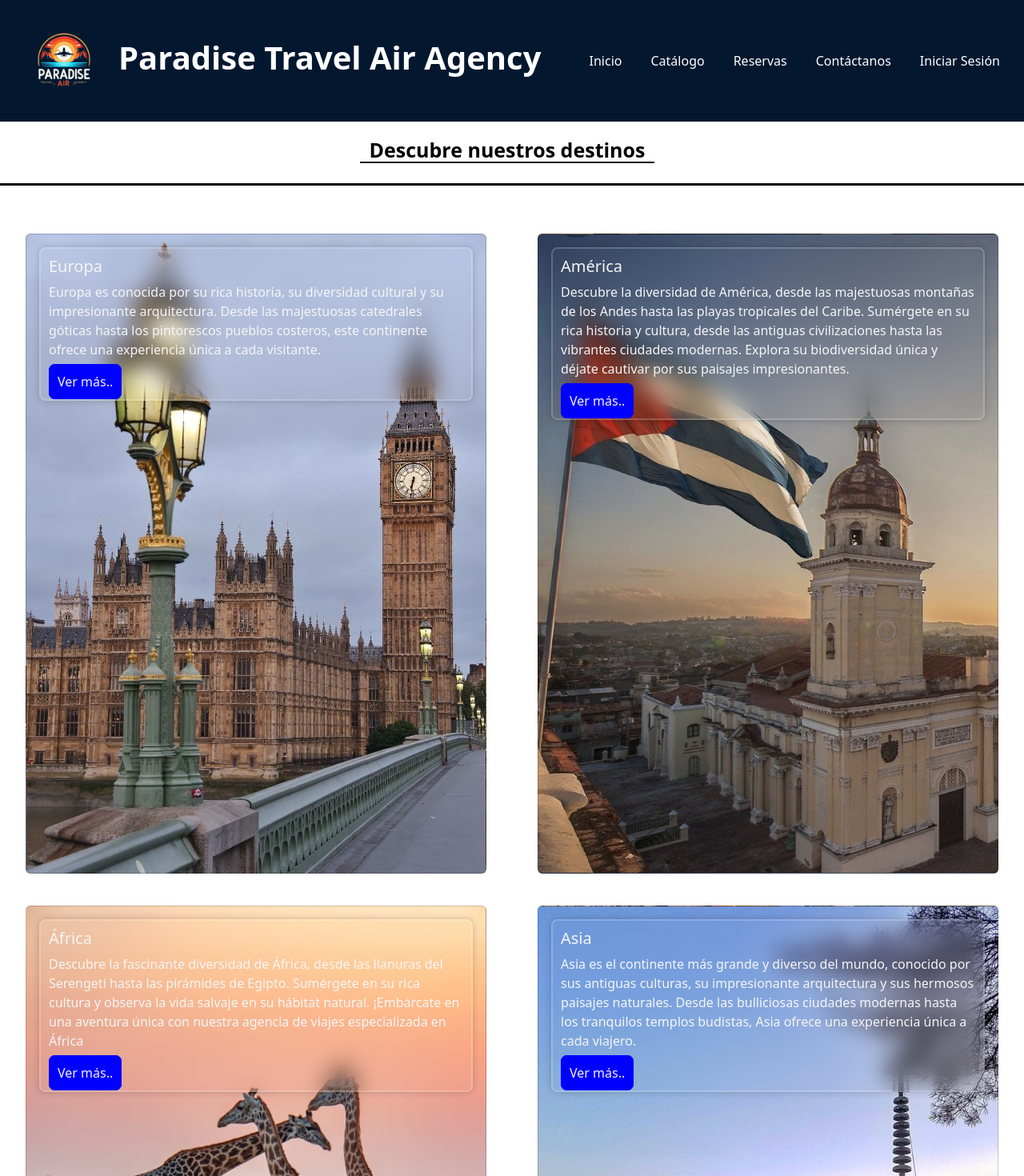
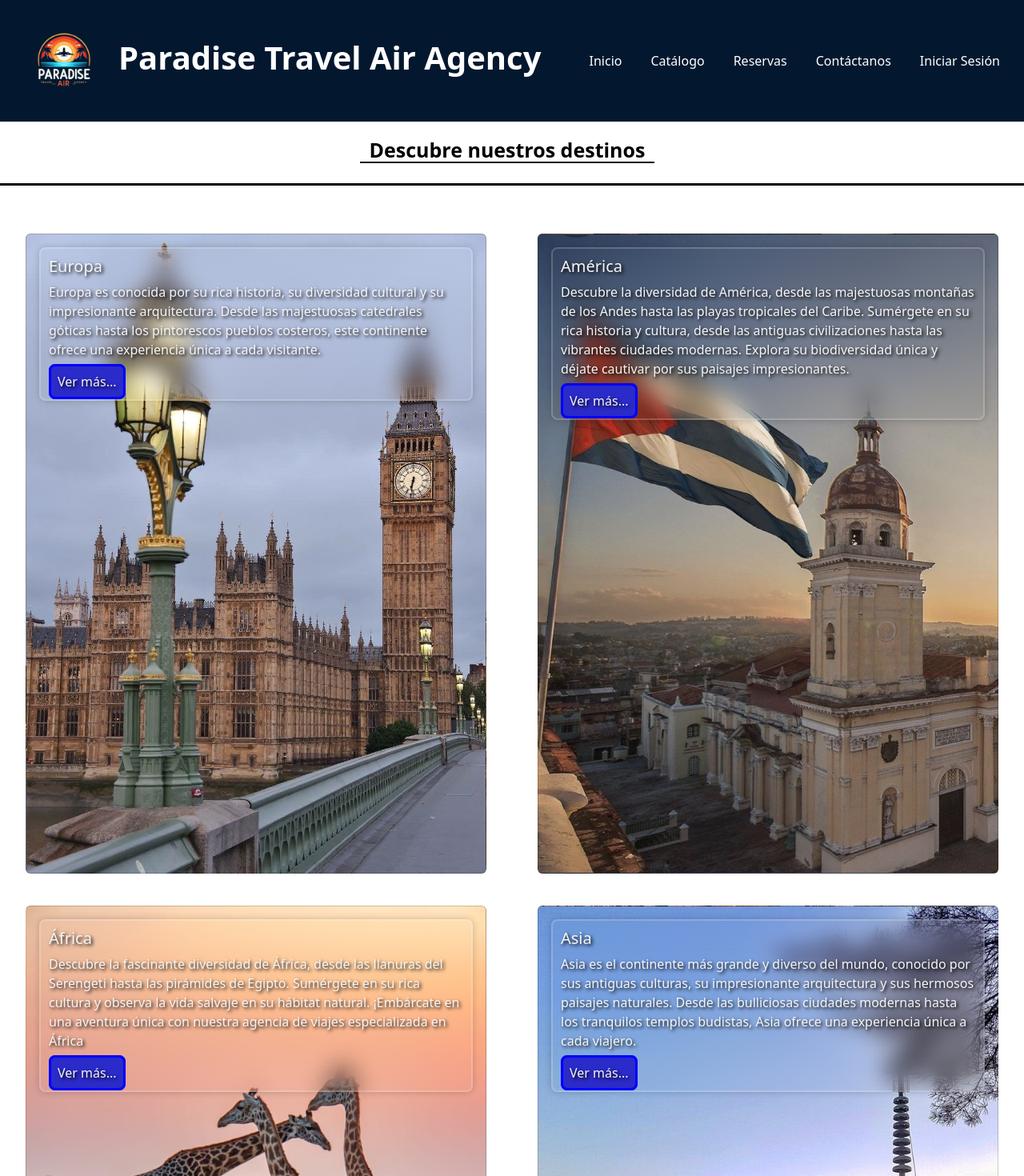
Before and after one commit to nicolascastellanosmena/Agencia-De-Viaje, an Angular app in the folder AgenciaViaje/: page /catalogo in a window 1280 px wide. Shown: the top 1470 px of the page at 80% size. Built offline with nearby package versions, Linux system fonts and the light colour scheme.

Commit message:
Se han corregido errores de estilos y ortográficos, se ha fihado el footer para que no se suba al hacer un zoom out.

```diff
--- a/AgenciaViaje/src/app/component/cards/cards.component.css
+++ b/AgenciaViaje/src/app/component/cards/cards.component.css
@@ -19,6 +19,7 @@ text-decoration: none;
     border: 2px solid rgba(255,255,255,.2);
     backdrop-filter: blur(15px);
     box-shadow: 0 0 10px rgba(0,0,0,.2);
+    text-shadow: 2px 2px 4px rgba(0, 0, 0, 1);
 }
 
 .transparente:hover{
@@ -90,12 +91,14 @@ text-decoration: none;
     border: solid;
     border-radius: 8px;
     padding: 8px;
-    background-color: blue;
+    background-color: rgb(43, 43, 202);
     color: whitesmoke;
     border-color: blue;
 }
 
 #vermas:hover{
+    background-color: rgb(39, 39, 160);
+    border-color: rgb(37, 37, 131);
 
-    color: black;
+    color: #FFD700;
 }
--- a/AgenciaViaje/src/app/component/cards/cards.component.html
+++ b/AgenciaViaje/src/app/component/cards/cards.component.html
@@ -9,14 +9,13 @@
                         <div class="transparente">
                           <h5 class="card-title">{{continente.nombre}}</h5>
                           <p class="card-text">{{continente.descripcion}}</p>
-                          <a  class="card-link" id="vermas">Ver más..</a>
+                          <a  class="card-link" id="vermas">Ver más...</a>
                       </div>
                       </a>
                       </div>
                     </div>
               }
           }
-
       </div>
       <div class="col">
           @for (continente of bDestinos.continentes; track continente) {
@@ -27,7 +26,7 @@
                           <div class="transparente">
                             <h5 class="card-title">{{continente.nombre}}</h5>
                             <p class="card-text">{{continente.descripcion}}</p>
-                            <a  class="card-link" id="vermas">Ver más..</a>
+                            <a  class="card-link" id="vermas">Ver más...</a>
                         </div>
                         </a>
                       </div>
@@ -47,7 +46,7 @@
                     <div class="transparente">
                       <h5 class="card-title">{{continente.nombre}}</h5>
                       <p class="card-text">{{continente.descripcion}}</p>
-                      <a  class="card-link" id="vermas">Ver más..</a>
+                      <a  class="card-link" id="vermas">Ver más...</a>
                   </div>
                   </a>
                   </div>
@@ -64,7 +63,7 @@
                         <div class="transparente">
                           <h5 class="card-title">{{continente.nombre}}</h5>
                           <p class="card-text">{{continente.descripcion}}</p>
-                          <a  class="card-link" id="vermas">Ver más..</a>
+                          <a  class="card-link" id="vermas">Ver más...</a>
                       </div>
                       </a>
                       </div>
--- a/AgenciaViaje/src/app/page/contactanos/contactanos.component.css
+++ b/AgenciaViaje/src/app/page/contactanos/contactanos.component.css
@@ -107,7 +107,6 @@ main{
 }
 
 
-
 @media (max-width: 767px) {
     .formularioContacto {
         max-width: 90%;
--- a/AgenciaViaje/src/app/page/contactanos/contactanos.component.html
+++ b/AgenciaViaje/src/app/page/contactanos/contactanos.component.html
@@ -1,8 +1,6 @@
 
 <div class="container-fluid">
-    <div class="row">
 
-    </div>
     <main>
         <div class="row text-center" id="borderBottom">
             <h1>Contacto</h1>
--- a/AgenciaViaje/src/app/page/continente-details/continente-details.component.css
+++ b/AgenciaViaje/src/app/page/continente-details/continente-details.component.css
@@ -34,3 +34,6 @@ app-footer{
     transform: translateY(-50%);
     text-shadow: 2px 2px 4px rgba(0, 0, 0, 1);
   }
+  main{
+    min-height: 100vh;
+}
--- a/AgenciaViaje/src/app/page/continente-details/continente-details.component.html
+++ b/AgenciaViaje/src/app/page/continente-details/continente-details.component.html
@@ -1,5 +1,6 @@
 
 <div class="container-fluid">
+  <main>
     <div class="row justify-content-center" id="carruselll">
       <div id="carouselExampleRide" class="carousel slide" data-bs-ride="true">
         @for (titulo of bDestinos.continentes; track titulo) {
@@ -109,7 +110,8 @@
         } }
       </div>
     </div>
-    <div class="row" id="footer">
-      <app-footer></app-footer>
-    </div>
+  </main>
+  <div class="row" id="footer">
+    <app-footer></app-footer>
   </div>
+  </div>
```
